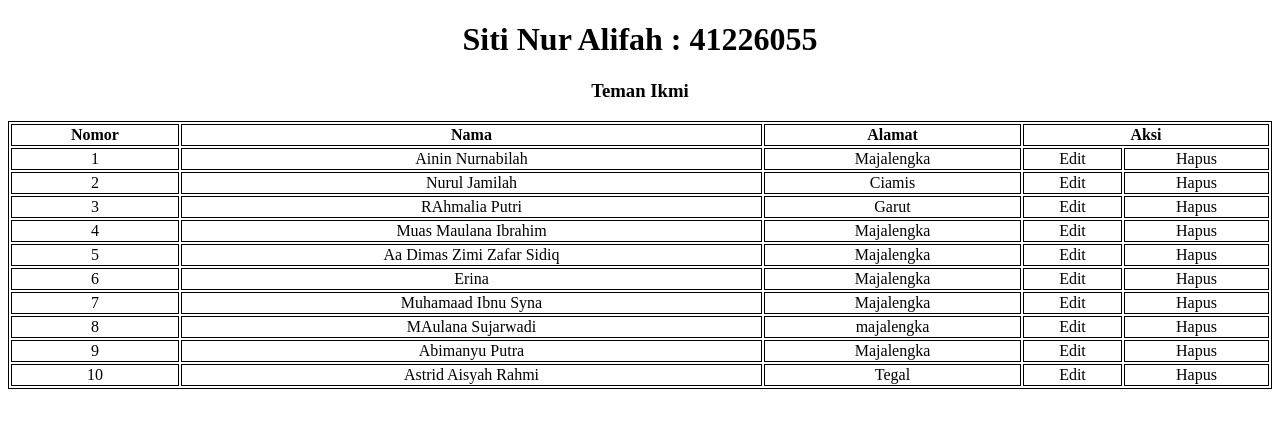
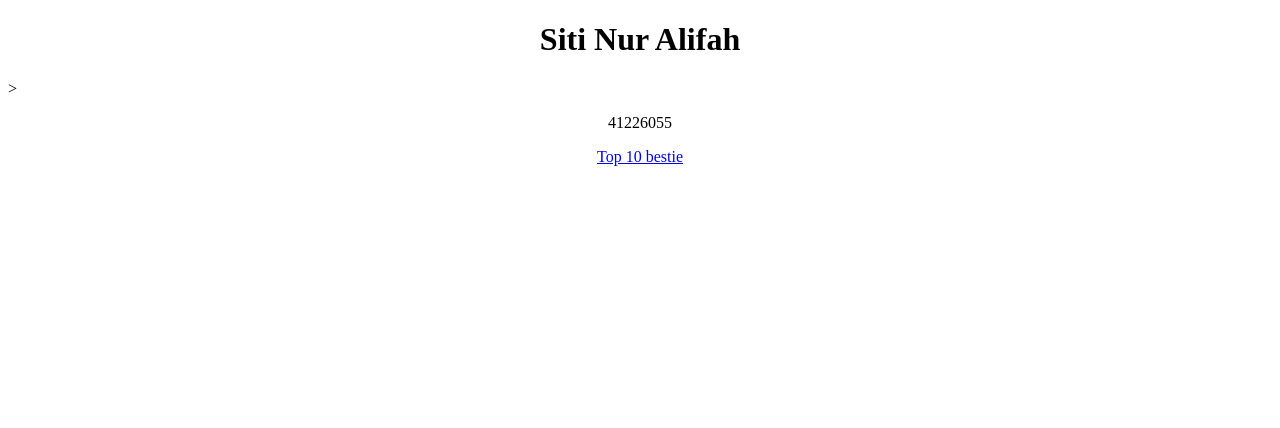
Before and after one commit to SitiNurAlifah/SitiNurAlifah.github.io, a plain HTML site: page index.html in a window 1280 px wide. Drawn offline with Linux system fonts and the light colour scheme.

Commit message:
ini tugas p03 Siti Nur Alifah-NIM: 41226055

```diff
--- a/index.html
+++ b/index.html
@@ -1,97 +1,18 @@
 <!DOCTYPE html>
 <html>
 <head>
-    <title>HTML</title>
-    <style>
-        table,th,td {
-            border:1px solid black;
-        }
-        table tr td {
-            text-align: center;
-        }
-    </style>
+    <meta charset="utf-8">
+    <meta name="viewport" content="width=device-width, initial-scale=1">
+    <title></title>
 </head>
 <body>
-    <h1 style="text-align: center;">Siti Nur Alifah : 41226055</h1>
-    <div>
-        <h3 style="text-align: center;">Teman Ikmi</h3>
-        <table style="width: 100%;">
-            <tr>
-                <th>Nomor</th>
-                <th>Nama</th>
-                <th>Alamat</th>
-                <th colspan="2">Aksi</th>
-            </tr>
-            <tr>
-                <td>1</td>
-                <td>Ainin  Nurnabilah</td>
-                <td>Majalengka</td>
-                <td>Edit</td>
-                <td>Hapus</td>
-            </tr>
-                <td>2</td>
-                <td>Nurul Jamilah</td>
-                <td>Ciamis</td>
-                <td>Edit</td>
-                <td>Hapus</td>
-            </tr>
-            <tr>
-                <td>3</td>
-                <td>RAhmalia Putri</td>
-                <td>Garut</td>
-                <td>Edit</td>
-                <td>Hapus</td>
-            </tr>
-            <tr>
-                <td>4</td>
-                <td>Muas Maulana Ibrahim</td>
-                <td>Majalengka</td>
-                <td>Edit</td>
-                <td>Hapus</td>
-            </tr>
-            <tr>
-                <td>5</td>
-                <td>Aa Dimas Zimi Zafar Sidiq</td>
-                <td>Majalengka</td>
-                <td>Edit</td>
-                <td>Hapus</td>
-            </tr>
-            <tr>
-                <td>6</td>
-                <td>Erina</td>
-                <td>Majalengka</td>
-                <td>Edit</td>
-                <td>Hapus</td>
-            </tr>
-            <tr>
-                <td>7</td>
-                <td>Muhamaad Ibnu Syna</td>
-                <td>Majalengka</td>
-                <td>Edit</td>
-                <td>Hapus</td>
-            </tr>
-            <tr>
-                <td>8</td>
-                <td>MAulana Sujarwadi</td>
-                <td>majalengka</td>
-                <td>Edit</td>
-                <td>Hapus</td>
-            </tr>
-            <tr>
-                <td>9</td>
-                <td>Abimanyu Putra</td>
-                <td>Majalengka</td>
-                <td>Edit</td>
-                <td>Hapus</td>
-            </tr>
-            <tr>
-                <td>10</td>
-                <td>Astrid Aisyah Rahmi</td>
-                <td>Tegal</td>
-                <td>Edit</td>
-                <td>Hapus</td>
-            </tr>
-        </table>
-    </div>
+<h1 align="center">Siti Nur Alifah</h1>
+
+><p align="center">41226055</p>
+<div align="center">
+    <a href="p03/table.html">Top 10
+    bestie</a>
+</div>
 </body>
+
 </html>
```
Also changed, not shown: p03/tabel.html (+1 -1 lines).
